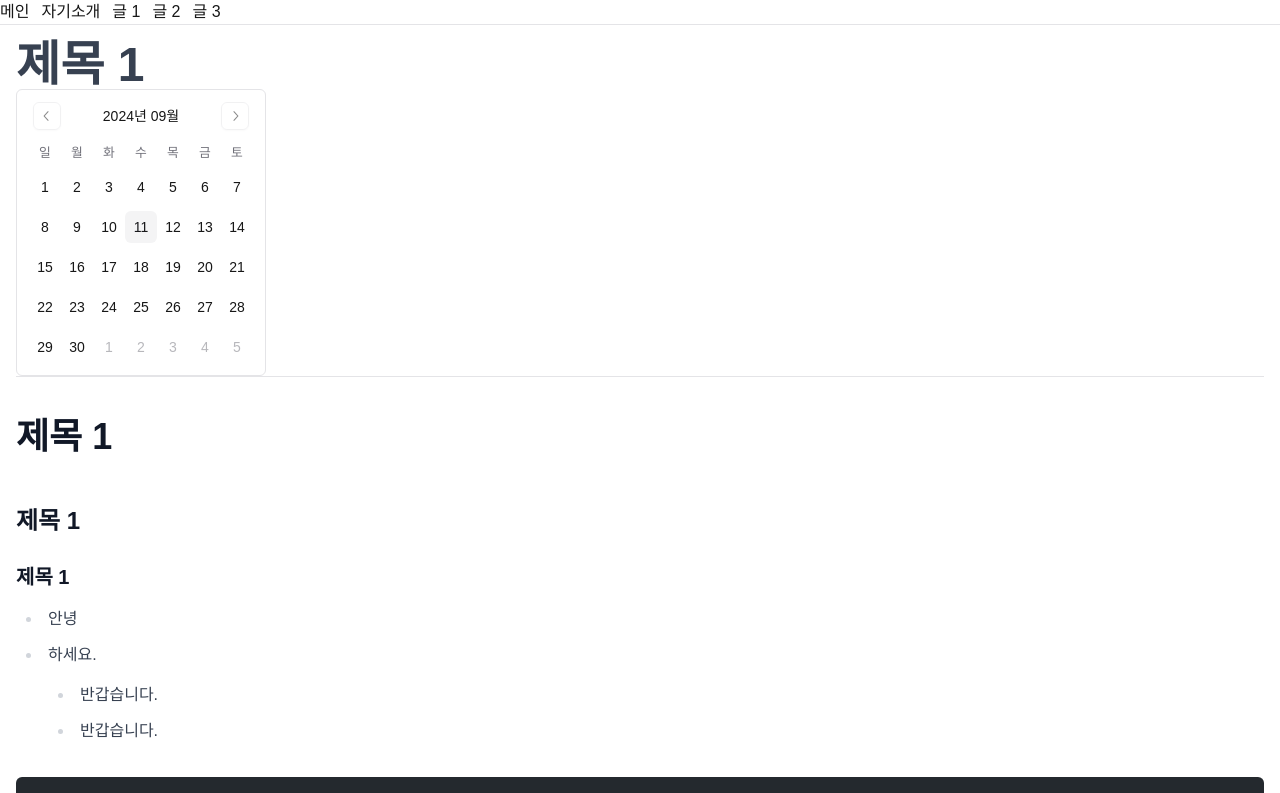
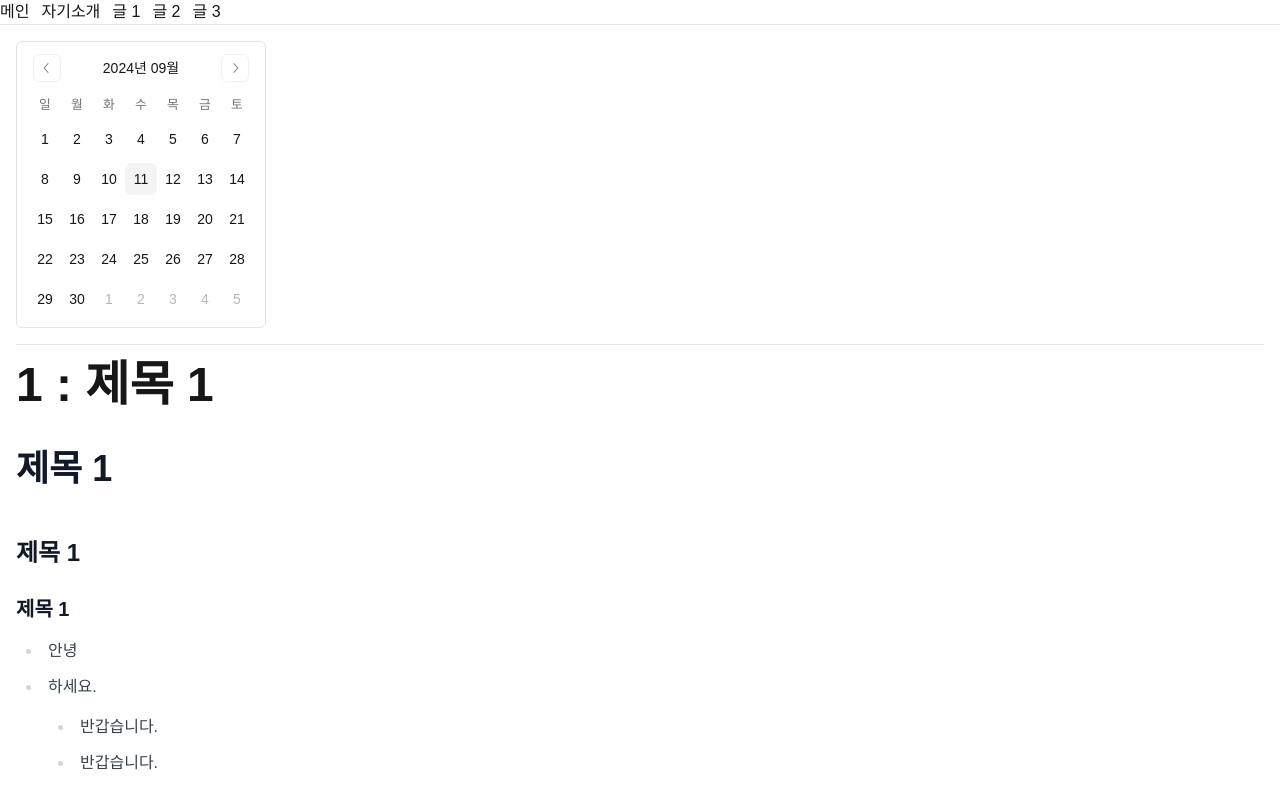
Before and after one commit to CheorHyeon/blog-2024-09-11, a Next.js app: page /posts/1 in a window 1280 px wide. Shown: the top 793 px of the page. Built offline with nearby package versions, Linux system fonts and the light colour scheme; a web font is replaced by a local one.

Commit message:
서버 클라이언트에 데이터만 넘겨주는 것으로 변경 & Post 타입 선언부와 데이터 분리

```diff
--- a/data/posts.ts
+++ b/data/posts.ts
@@ -1,5 +1,4 @@
-type Post = { id: number; title: string; content: string };
-
+import { Post } from "@/types/post";
 // 인덱스 시그니처 : java DTO 사용과 유사, Post 타입 안정성 보장
 export const posts: { [key: number]: Post } = {
   3: {
--- a/src/app/posts/[id]/PostDetail.tsx
+++ b/src/app/posts/[id]/PostDetail.tsx
@@ -2,12 +2,19 @@
 
 import { LocaleCalendar } from "@/components/customUi/locale-calendar";
 import React from "react";
+import { Post } from "@/types/post";
 
-export default function PostDetail({ html }: { html: string }) {
+export default function PostDetail({
+  post,
+  html,
+}: {
+  post: Post;
+  html: String;
+}) {
   const [date, setDate] = React.useState<Date | undefined>();
 
   return (
-    <>
+    <div className="p-4">
       <LocaleCalendar
         selected={date}
         onSelect={setDate}
@@ -17,11 +24,15 @@ export default function PostDetail({ html }: { html: string }) {
 
       {date?.toDateString()}
 
-      <hr />
+      <hr className="my-4" />
+
+      <h1 className="text-5xl font-bold">
+        {post.id} : {post.title}
+      </h1>
 
       <div className="prose max-width max-w-full my-10">
         <div dangerouslySetInnerHTML={{ __html: html }}></div>
       </div>
-    </>
+    </div>
   );
 }
--- a/src/app/posts/[id]/page.tsx
+++ b/src/app/posts/[id]/page.tsx
@@ -1,4 +1,4 @@
-import { posts } from "../../../../data/posts";
+import { posts } from "@/../data/posts";
 
 import { unified } from "unified";
 import markdown from "remark-parse";
@@ -39,10 +39,5 @@ export default async function PostPage({ params }: { params: { id: string } }) {
 
   // 리액트에서 중괄호 ({}) 가 자바스크립트 객체를 출력할 수 있게 해줌
 
-  return (
-    <div className="p-4">
-      <h1 className="prose text-5xl font-bold">{post.title}</h1>
-      <PostDetail html={htmlText.toString()}></PostDetail>
-    </div>
-  );
+  return <PostDetail post={post} html={htmlText.toString()}></PostDetail>;
 }
--- /dev/null
+++ b/src/types/post.ts
@@ -0,0 +1,5 @@
+export type Post = {
+    id: number;
+    title: string;
+    content: string
+};
```
